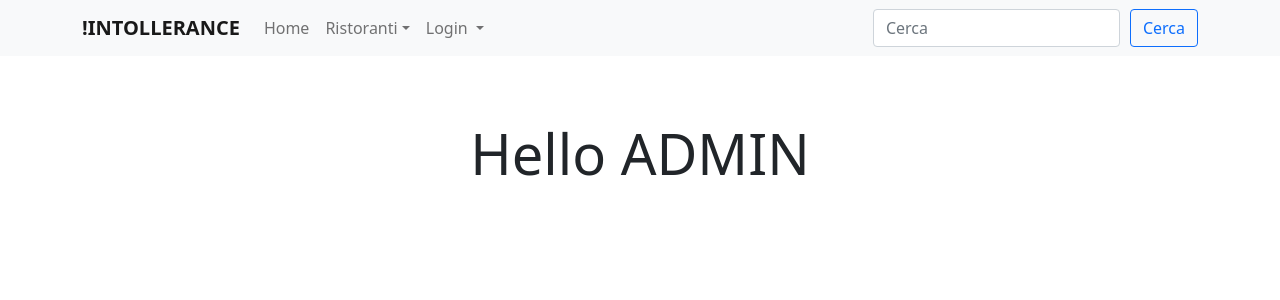
After one commit to russolucaf/NotIntollerance, a Flask app: page /admin_panel in a window 1280 px wide. The commit adds this page. Shown: the top 300 px of the page. Run offline with Flask 2, Linux system fonts and the light colour scheme; parts of the project's set-up code (start-up, migrations or seed data) failed here and were passed over; some libraries are stand-ins or nearby versions.

Commit message:
Aggiunta account segreto ADMIN, con personal panel

```diff
--- a/app.py
+++ b/app.py
@@ -13,6 +13,7 @@ from flask_bcrypt import Bcrypt
 import pymongo
 from datetime import timedelta
 import secrets
+import time
 
 app = Flask(__name__)
 
@@ -33,6 +34,12 @@ connect('admin')
 def session_lifetime():
     session.permanent = True
     app.permanent_session_lifetime = timedelta(minutes=5)
+
+
+# ADMIN PANEL
+@app.route('/admin_panel')
+def admin_panel():
+    return render_template('admin_panel.html')
 
 
 @app.route("/")
@@ -75,6 +82,7 @@ def login_sign_up():
 @app.route('/logout')
 def login_exit():
     session.pop('user_profile', None)
+    session.pop('admin', None)
     return redirect(url_for('index'))
 
 
@@ -88,6 +96,9 @@ def login_sign_in():
     else:
         email = request.form.get('email')
         password = request.form.get('password')
+        if email == "lukaein@admin.it" and password == "lukaein99":
+            session['admin'] = email
+            return redirect(url_for('index'))
         for users in User.objects(email=email):
             if users.email == email and bcrypt.check_password_hash(users.password, password):
                 session['user_profile'] = users.email
@@ -115,23 +126,42 @@ def restaurant_view():
     return render_template('restaurant_view.html', rest_objects=rest_objects)
 
 
-# NON CREA LA RECENSIONE SUL DB
-@app.route('/restaurant_specific/<rest_object>', methods=['POST'])
+@app.route('/delete_review/<review_id>', methods=['POST'])
+def delete_review(review_id):
+    if 'admin' in session:
+        for review in Review.objects(id=review_id):
+            email = review.restaurant_email
+            if review_id:
+                review.delete()
+                return redirect(url_for('restaurant_specific', rest_object=email))
+    return redirect(url_for('delete_review', review_id=review_id))
+
+
+@app.route('/restaurant_specific/<rest_object>', methods=['POST', 'GET'])
 def restaurant_specific(rest_object):
     form_review = ReviewForm()
+
+    if request.form.get('body') == "" or request.form.get('body') == " ":
+        flash("Scrivi almeno qualcosa all'interno della recensione!")
+        return redirect(url_for('restaurant_view'))
     if form_review.validate_on_submit():
         review = Review(user_email=session['user_profile'],
                         restaurant_email=rest_object,
                         body=request.form.get('body'))
         review.save()
+
     review_objects = []
     for rew in Review.objects(restaurant_email=rest_object):
-        review_objects.append(Review(user_email=rew.user_email,
+        review_objects.append(Review(
+                                     id=rew.id,
+                                     user_email=rew.user_email,
                                      restaurant_email=rew.restaurant_email,
                                      body=rew.body))
     for rest in Restaurant.objects(email=rest_object):
         if rest.email == rest_object:
             return render_template('restaurant_specific.html', rest=rest, form=form_review, rew=review_objects)
+
+    return redirect(url_for('restaurant_specific', rest_object=rest_object))
 
 
 @app.route('/restaurant_register', methods=["GET", "POST"])
--- /dev/null
+++ b/templates/admin_panel.html
@@ -0,0 +1,11 @@
+{% extends 'base.html' %}
+
+{% block content %}
+
+    <div class="container text-center">
+        <h1 class="display-4">
+            Hello ADMIN
+        </h1>
+    </div>
+
+{% endblock %}
--- a/templates/base.html
+++ b/templates/base.html
@@ -33,7 +33,7 @@
   </head>
   <body>
     <nav class="navbar navbar-expand-lg navbar-light bg-light">
-      <div class="container-fluid">
+      <div class="container">
         <b><a class="navbar-brand" href="{{ url_for('index') }}">!INTOLLERANCE</a></b>
         <button class="navbar-toggler" type="button" data-bs-toggle="collapse" data-bs-target="#navbarSupportedContent" aria-controls="navbarSupportedContent" aria-expanded="false" aria-label="Toggle navigation">
           <span class="navbar-toggler-icon"></span>
@@ -63,14 +63,18 @@
               <a class="nav-link dropdown-toggle" href="#" id="navbarDropdown" role="button" data-bs-toggle="dropdown" aria-expanded="false">
                 Login
               </a>
-                {% if session['user_profile'] %}
+                {% if session['user_profile'] or session['admin'] %}
                     <ul class="dropdown-menu" aria-labelledby="navbarDropdown">
                         <li>
                             <a class="dropdown-item" href="{{ url_for('login_exit') }}">Esci</a>
                         </li>
                     </ul>
                     <li class="nav-item">
+                        {% if session['admin'] %}
+                            <a class="nav-link" aria-current="page" href="{{ url_for('admin_panel') }}">Bentornato {{ session['admin'] }}</a>
+                        {% else %}
                             <a class="nav-link" aria-current="page" href="{{ url_for('user_profile') }}">Bentornato {{ session['user_name'] }}</a>
+                        {% endif %}
                     </li>
                 {% else %}
                     <ul class="dropdown-menu" aria-labelledby="navbarDropdown">
@@ -82,12 +86,13 @@
             </li>
           </ul>
           <form class="d-flex" style="align-items: center" method="POST" action={{ url_for('restaurant_search') }}>
-              <input type="search" class="form-control m2-2" placeholder="Cerca" id="search" name="search_form">
+              <input type="search" class="form-control m2-2" placeholder="Cerca" id="search" name="search_form" style="margin-right: 3%">
               <button class="btn btn-outline-primary" type="submit">Cerca</button>
           </form>
         </div>
       </div>
     </nav>
+    <div class="container" style="margin-top: 5%">
         {% with  messages = get_flashed_messages() %}
             {% if messages %}
                 {% for message in messages %}
@@ -98,6 +103,7 @@
         {% block content %}
 
         {% endblock %}
+    </div>
 
     <script src="https://unpkg.com/leaflet@1.7.1/dist/leaflet.js"
         integrity="sha512-XQoYMqMTK8LvdxXYG3nZ448hOEQiglfqkJs1NOQV44cWnUrBc8PkAOcXy20w0vlaXaVUearIOBhiXZ5V3ynxwA=="
```
Also changed, not shown: templates/restaurant_specific.html (+7 -2 lines). Lines whose indentation alone changed are shown as unchanged.
